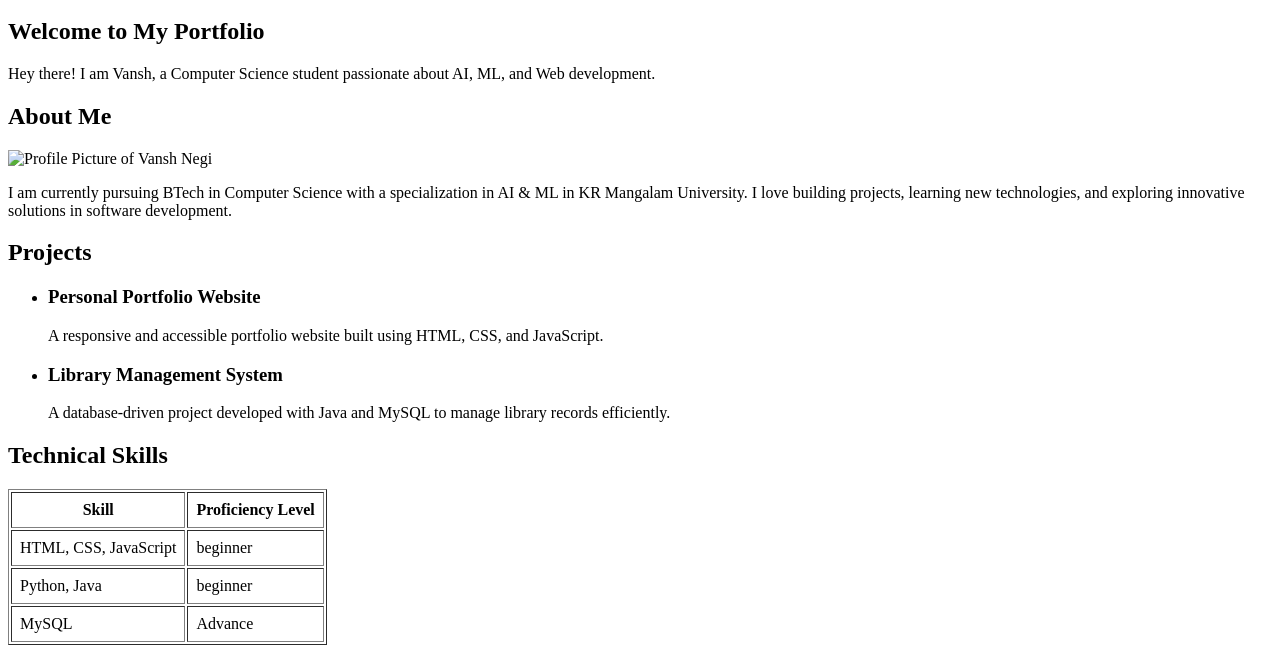
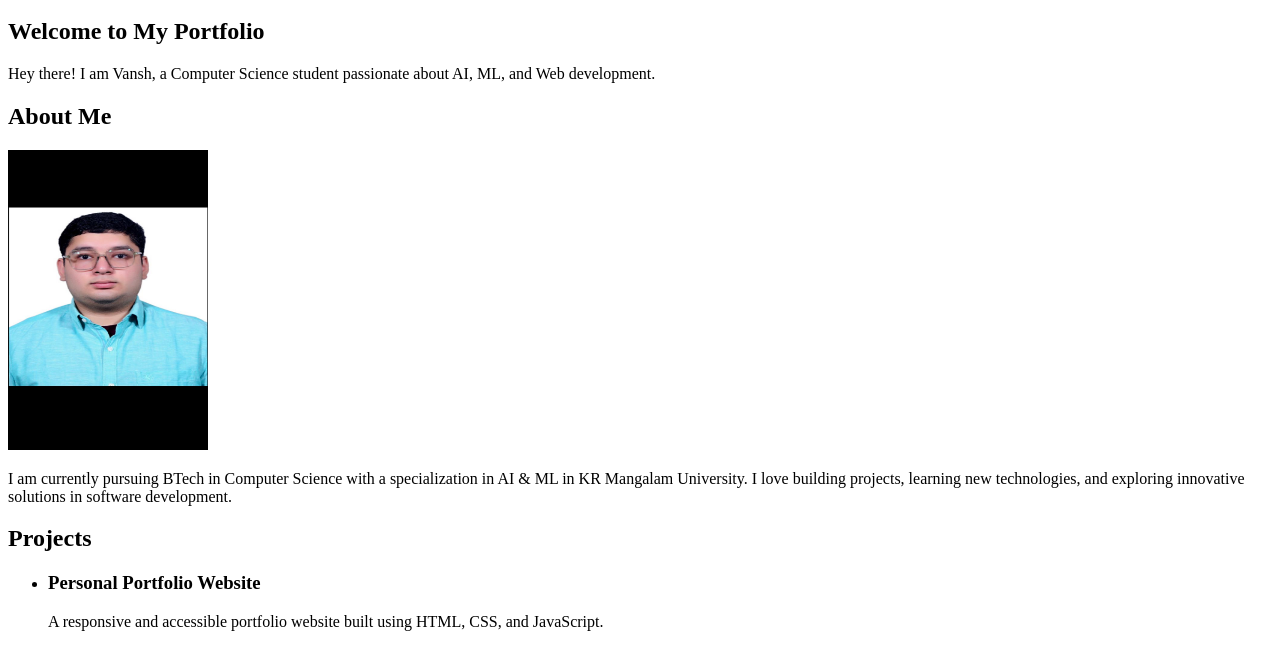
Before and after one commit to vanshnegi07/Lab-Assignment-KRMU-Web-Dev-1, a plain HTML site: page Lab 1/index.html in a window 1280 px wide. Shown: the part 180-827 px from the top of the page. Drawn offline with Linux system fonts and the light colour scheme.

Commit message:
index.html

```diff
--- a/Lab 1/index.html
+++ b/Lab 1/index.html
@@ -40,7 +40,7 @@ Description: One-page portfolio website about me.
     <!-- About Section -->
     <section id="about">
       <h2>About Me</h2>
-      <img src="file:///Users/vanshnegi/profile.jpg" alt="Profile Picture of Vansh Negi" width="200" height="200">
+      <img src="/profile.jpeg" alt="Profile Picture of Vansh Negi" width="200" height="300">
       <p>I am currently pursuing BTech in Computer Science with a specialization in AI & ML in KR Mangalam University. I love building projects, learning new technologies, and exploring innovative solutions in software development.</p>
     </section>
 
```
